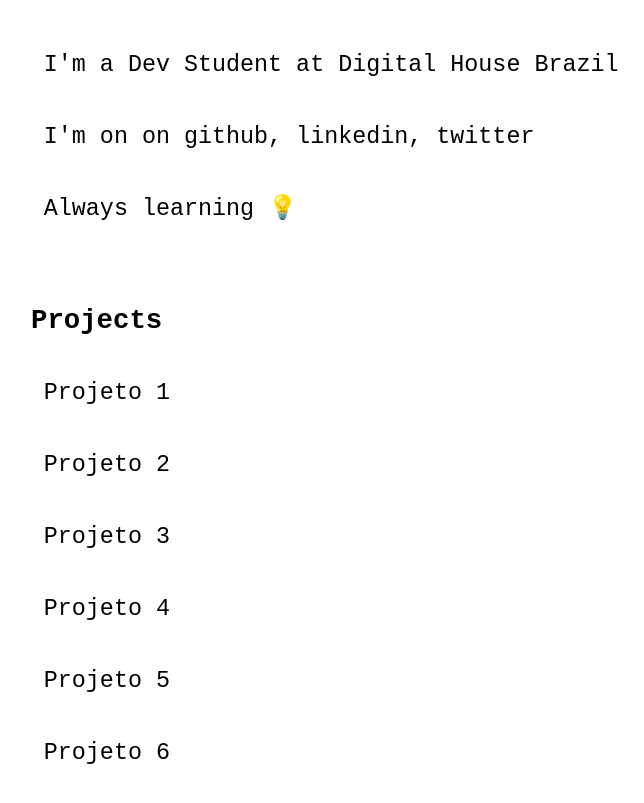
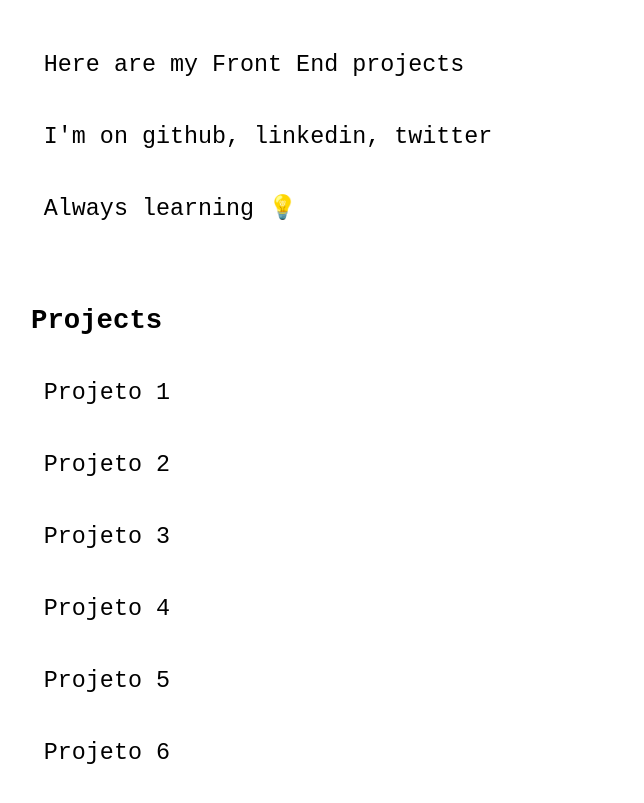
Before and after one commit to caiosaldanha/techdev, a plain HTML site: page frontend/index.html in a window 1280 px wide. Shown: the part 115-918 px from the top of the page, without its empty margins (161-805 px from the left). Drawn offline with Linux system fonts and the light colour scheme.

Commit message:
updates index of frontend

```diff
--- a/frontend/index.html
+++ b/frontend/index.html
@@ -77,8 +77,8 @@
     <main>
       <div class="title">
         <h2>Hello, I'm Caio 🖖</h2>
-        <p>I'm a Dev Student at Digital House Brazil</p>
-        <p>I'm on on github, linkedin, twitter</p>
+        <p>Here are my Front End projects</p>
+        <p>I'm on github, linkedin, twitter</p>
         <p>Always learning 💡</p>
       </div>
 
```
